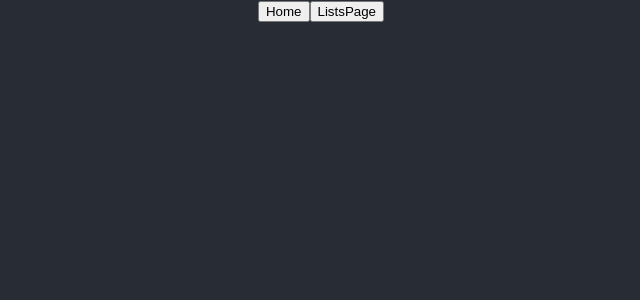
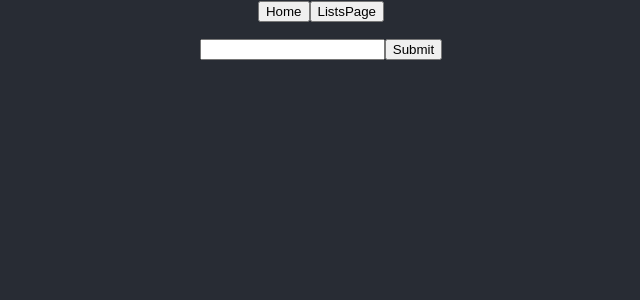
Before and after one commit to RedStylzZ/ts_shoppingcart, a React (Create React App) app: page /lists in a window 1280 px wide. Before the commit this address had no page. Shown: the top 300 px of the page, without its empty margins (319-959 px from the left). Built offline with nearby package versions, Linux system fonts and the light colour scheme.

Commit message:
Renamed Account --> List

```diff
--- a/src/App.tsx
+++ b/src/App.tsx
@@ -5,13 +5,13 @@ import NavBar from './components/NavBar';
 import {BrowserRouter, Routes, Route} from "react-router-dom";
 import ChangeItem from "./pages/ChangeItem";
 import homeController from "./controller/homeController";
-import {IAccountController, IHomeController} from "./models/ShoppingItems";
+import {IListController, IHomeController} from "./models/ShoppingItems";
 import ListsPage from './pages/ListsPage';
 import listController from "./controller/listController";
 
 export default function App() {
     const hController: IHomeController = homeController()
-    const aController: IAccountController = listController()
+    const lController: IListController = listController()
 
     return (
         <div className="App">
@@ -20,7 +20,7 @@ export default function App() {
                 <Routes>
                     <Route path={"/"} element={<Home controller={hController}/>}/>
                     <Route path={"/changeItem/:name"} element={<ChangeItem controller={hController}/>}/>
-                    <Route path={"/accounts/"} element={<ListsPage controller={aController}/>}/>
+                    <Route path={"/lists/"} element={<ListsPage controller={lController}/>}/>
                 </Routes>
             </BrowserRouter>
         </div>
--- a/src/components/ListCard.scss
+++ b/src/components/ListCard.scss
@@ -1,4 +1,4 @@
-.accountCard {
+.listCard {
   display: flex;
   align-items: center;
   flex-direction: column;
--- a/src/components/ListCard.tsx
+++ b/src/components/ListCard.tsx
@@ -2,18 +2,18 @@ import { Link } from "react-router-dom";
 import {IItems} from "../models/ShoppingItems";
 import './ListCard.scss'
 
-type IAccount = [string, IItems]
+type IList = [string, IItems]
 
-interface IAccountCard {
-    account: IAccount
+interface IListCard {
+    list: IList
 }
 
-export default function ListCard(props: IAccountCard) {
-    const {account} = props
+export default function ListCard(props: IListCard) {
+    const {list} = props
     return (
-        <Link to={`/${account[0]}`}>
-            <div className={"accountCard"}>
-                <h1>{account[0]}</h1>
+        <Link to={`/${list[0]}`}>
+            <div className={"listCard"}>
+                <h1>{list[0]}</h1>
             </div>
         </Link>
     )
--- a/src/components/Lists.tsx
+++ b/src/components/Lists.tsx
@@ -1,17 +1,13 @@
-import {IAccounts} from "../models/ShoppingItems";
+import {ILists} from "../models/ShoppingItems";
 import ListCard from "./ListCard";
 
-// export interface IAccounts {
-//     accounts: IAccounts
-// }
-
-export default function Lists(props: {accounts: IAccounts }) {
+export default function Lists(props: {lists: ILists }) {
     return (
         <>
             {
-                Object.entries(props.accounts)
-                    .map((account, index) =>
-                        <ListCard account={account} key={index}/>
+                Object.entries(props.lists)
+                    .map((list, index) =>
+                        <ListCard list={list} key={index}/>
                     )
             }
         </>
--- a/src/components/NavBar.tsx
+++ b/src/components/NavBar.tsx
@@ -7,7 +7,7 @@ export default function NavBar() {
             <Link to={"/"}>
                 <input type="button" value={"Home"}/>
             </Link>
-            <Link to={"/accounts"}>
+            <Link to={"/lists"}>
                 <input type="button" value={"ListsPage"}/>
             </Link>
         </div>
--- a/src/controller/homeController.ts
+++ b/src/controller/homeController.ts
@@ -3,13 +3,13 @@ import listController from "./listController";
 
 export default function homeController(): IHomeController {
     const re: RegExp = new RegExp(/\s/g)
-    const aController = listController()
-    let account: string = "Tizian"
-    let items: IItems = aController.getAccountItems(account) || {}
+    const lController = listController()
+    let list: string = "Tizian"
+    let items: IItems = lController.getListItems(list) || {}
 
     const setItems = (value: IItems) => {
         items = value
-        aController.setAccountItems(account, value)
+        lController.setListItems(list, value)
     }
 
     const isValidName = (value: string): boolean => {
--- a/src/controller/listController.ts
+++ b/src/controller/listController.ts
@@ -1,28 +1,28 @@
-import {IAccounts, IItems, STORAGE_KEY} from "../models/ShoppingItems";
+import {ILists, IItems, STORAGE_KEY} from "../models/ShoppingItems";
 
 
 export default function listController() {
-    let accountItems: IAccounts = JSON.parse(localStorage.getItem(STORAGE_KEY)!) || {}
+    let listItems: ILists = JSON.parse(localStorage.getItem(STORAGE_KEY)!) || {}
 
-    const setAccount = (value: IAccounts) => {
-        accountItems = value
-        localStorage.setItem(STORAGE_KEY, JSON.stringify(accountItems))
+    const setList = (value: ILists) => {
+        listItems = value
+        localStorage.setItem(STORAGE_KEY, JSON.stringify(listItems))
     }
 
     return {
-        getAccounts: () => ({...accountItems}),
-        getAccountItems: (account: string) => ({...accountItems[account]}),
-        setAccountItems: (account: string, items: IItems) => {
-            const temp = {...accountItems}
-            temp[account] = items
-            setAccount(temp)
-            return {...accountItems[account]}
+        getLists: () => ({...listItems}),
+        getListItems: (list: string) => ({...listItems[list]}),
+        setListItems: (list: string, items: IItems) => {
+            const temp = {...listItems}
+            temp[list] = items
+            setList(temp)
+            return {...listItems[list]}
         },
-        addAccount: (name: string): IAccounts => {
-            const temp = {...accountItems}
+        addList: (name: string): ILists => {
+            const temp = {...listItems}
             temp[name] = {}
-            setAccount(temp)
-            return {...accountItems}
+            setList(temp)
+            return {...listItems}
         }
     }
 }
--- a/src/pages/ListsPage.scss
+++ b/src/pages/ListsPage.scss
@@ -1,4 +1,4 @@
-.accounts {
+.lists {
   text-align: center;
   //background-color: #282c34;
   min-height: 100vh;
--- a/src/pages/ListsPage.tsx
+++ b/src/pages/ListsPage.tsx
@@ -1,29 +1,29 @@
-import {IAccountController, IAccounts} from "../models/ShoppingItems";
+import {IListController, ILists} from "../models/ShoppingItems";
 import {FormEventHandler, useState} from "react";
 import Lists from "../components/Lists";
 import './ListsPage.scss'
 
-export default function ListsPage(props: {controller: IAccountController}) {
+export default function ListsPage(props: {controller: IListController}) {
     const {controller} = props
-    const [accounts, setAccounts] = useState<IAccounts>(controller.getAccounts())
+    const [lists, setLists] = useState<ILists>(controller.getLists())
 
-    const addAccount: FormEventHandler<HTMLFormElement> = (event) => {
+    const addList: FormEventHandler<HTMLFormElement> = (event) => {
         event.preventDefault()
         // @ts-ignore
-        setAccounts(controller.addAccount(event.currentTarget.elements[0].value));
+        setLists(controller.addList(event.currentTarget.elements[0].value));
         // @ts-ignore
         event.currentTarget.elements[0].value = ""
-        console.log(accounts)
+        console.log(lists)
     }
 
     return (
-        <div className={"accounts"}>
-            <form onSubmit={addAccount}>
+        <div className={"lists"}>
+            <form onSubmit={addList}>
                 <input type={"text"}/>
                 <input type={"submit"} value={"Submit"}/>
             </form>
             <div className={"Outer"}>
-                <Lists accounts={accounts}/>
+                <Lists lists={lists}/>
             </div>
         </div>
     )
```
Also changed, not shown: src/models/ShoppingItems.ts (+6 -6 lines).
